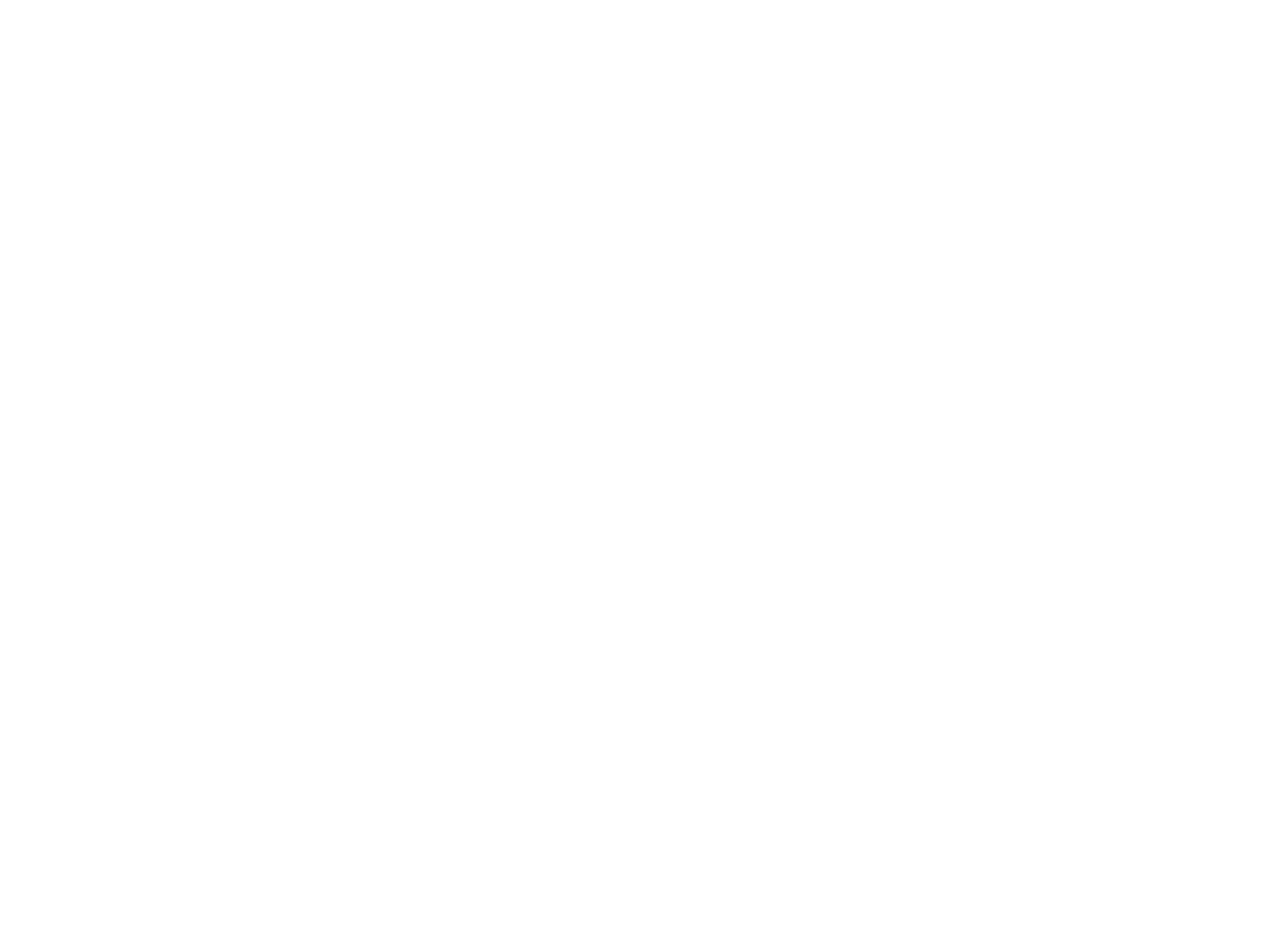
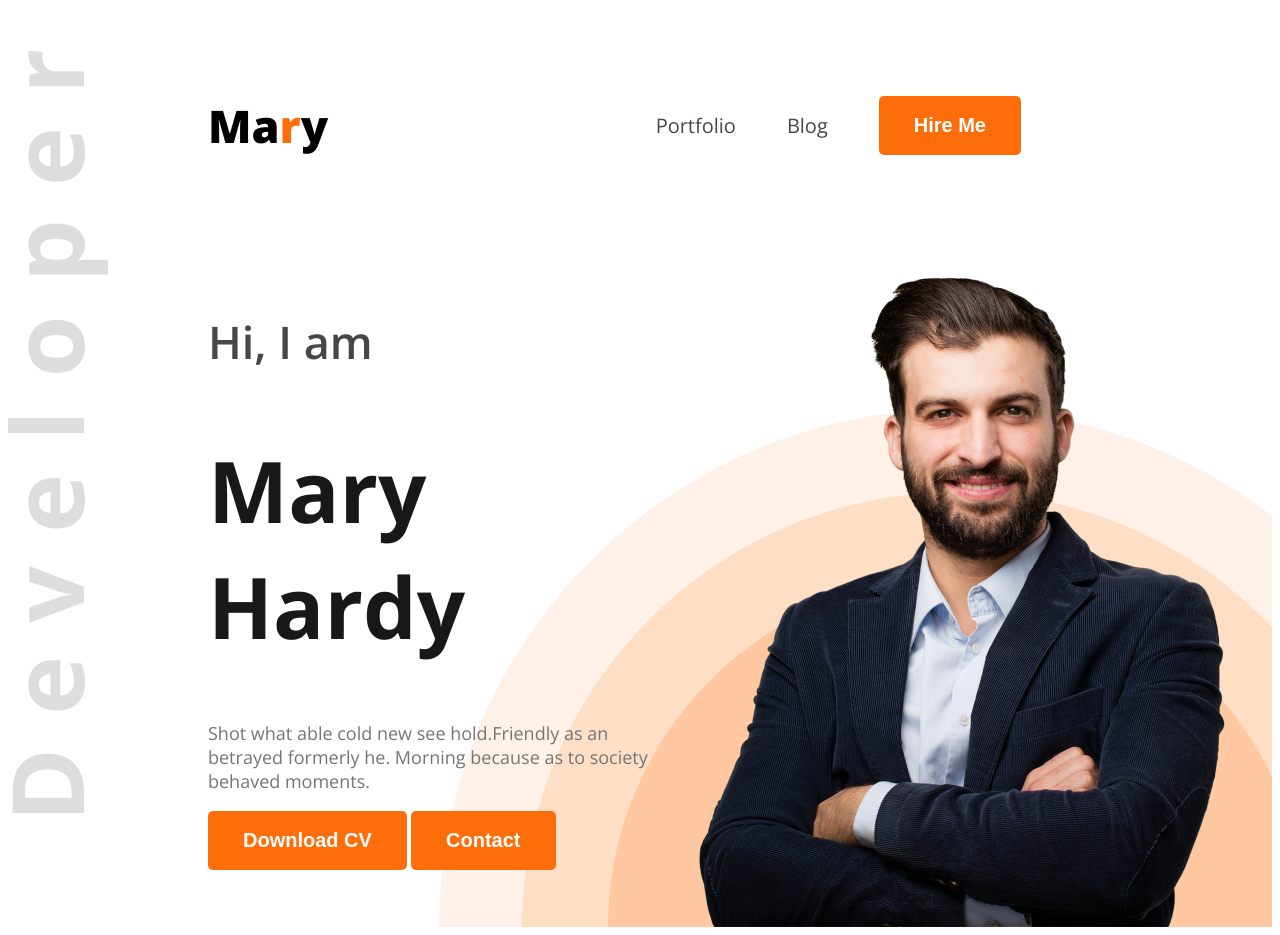
Before and after one commit to Yeassin7376/web-dev-portfolio, a plain HTML site: page index.html in a window 1280 px wide. Before the commit the page ends 800 px from the top, so only its background shows below. Drawn offline with nearby package versions, Linux system fonts and the light colour scheme.

Commit message:
added header and style

```diff
--- a/index.html
+++ b/index.html
@@ -4,10 +4,29 @@
     <meta charset="UTF-8">
     <meta name="viewport" content="width=device-width, initial-scale=1.0">
     <title>Web-Developer-Portfolio</title>
+    <link rel="stylesheet" href="styles/style.css">
 </head>
-<body>
-    <header>
+<body class="open-sans-normal">
+    <header class="header">
+        <nav>
+            <h3 class="nav-title">Ma<span class="text-primary">r</span>y</h3>
+            <ul>
+                <li><a class="dark-2" href="">Portfolio</a></li>
+                <li><a class="dark-2" href="">Blog</a></li>
+                <li><a href=""><button class="btn">Hire Me</button></a></li>
+            </ul>
+        </nav>
 
+        <div class="banner">
+            <div class="banner-content">
+                <h4 class="banner-greetings dark-2">Hi, I  am</h4>
+                <h1 class="banner-title">Mary Hardy</h1>
+                <p class="description">Shot what able cold new see hold.Friendly as an betrayed formerly he. Morning because as to society behaved moments.</p>
+                <button class="btn">Download CV</button>
+                <button class="btn">Contact</button>
+            </div>
+            <img class="banner-profile-pic" src="images/hardy.png" alt="gg">
+        </div>
     </header>
     <main>
 
--- /dev/null
+++ b/styles/style.css
@@ -0,0 +1,104 @@
+@import url("https://fonts.googleapis.com/css2?family=Open+Sans:ital,wght@0,300..800;1,300..800&display=swap");
+
+.open-sans-normal {
+  font-family: "Open Sans", serif;
+  font-optical-sizing: auto;
+  font-style: normal;
+  font-variation-settings: "wdth" 100;
+}
+
+.dark-2 {
+  color: rgb(71, 71, 71);
+}
+
+.header{
+    background-image: url("../images/developer.png"), url('../images/header_bg.png');
+    background-repeat: no-repeat;
+    background-position: top left, bottom right;
+}
+
+/* nav style */
+nav {
+  display: flex;
+  align-items: center;
+  justify-content: space-between;
+  margin: 50px 200px;
+}
+
+.nav-title {
+  /* font-family: Open Sans; */
+  font-size: 45px;
+  font-weight: 800;
+  line-height: 61px;
+  letter-spacing: 0%;
+  text-align: left;
+}
+
+.text-primary {
+  color: rgb(253, 110, 10);
+}
+
+nav ul {
+  display: flex;
+  align-items: center;
+}
+
+nav ul li {
+  list-style: none;
+  margin-right: 51px;
+}
+
+nav ul li a {
+  text-decoration: none;
+
+  /* font-family: Open Sans; */
+  font-size: 20px;
+  font-weight: 400;
+  line-height: 27px;
+  letter-spacing: 0%;
+  text-align: left;
+}
+
+.btn {
+  border-radius: 5px;
+  background: rgb(253, 110, 10);
+  color: rgb(255, 255, 255);
+  /* font-family: Open Sans; */
+  font-size: 20px;
+  font-weight: 700;
+  padding: 18px 35px;
+  border: none;
+}
+
+/* banner style */
+.banner{
+    display: flex;
+    justify-content: space-between;
+    margin: 0 38px 0 200px;
+}
+
+.banner-content{
+    max-width: 580px;
+}
+.banner-greetings {
+  font-size: 45px;
+  font-weight: 600;
+}
+
+.banner-title {
+  color: rgb(24, 24, 24);
+  /* font-family: Open Sans; */
+  font-size: 85px;
+  font-weight: 700;
+}
+
+.description {
+  color: rgb(117, 117, 117);
+  font-family: Open Sans;
+  font-size: 18px;
+  font-weight: 400;
+}
+
+.banner-profile-pic{
+    width: 584px;
+}
```
